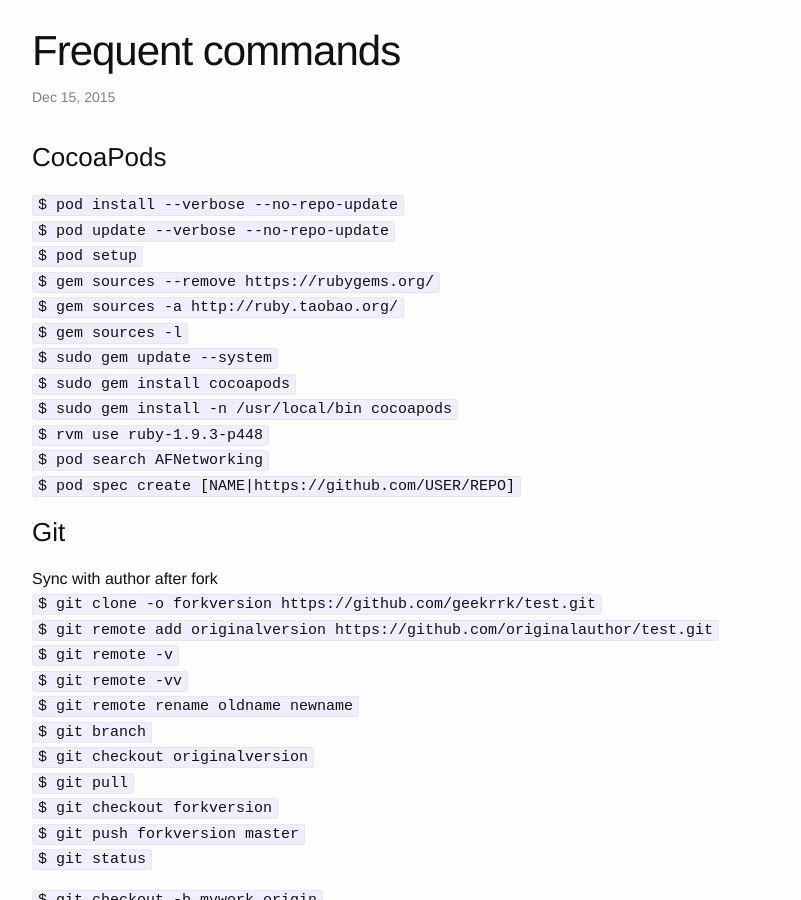
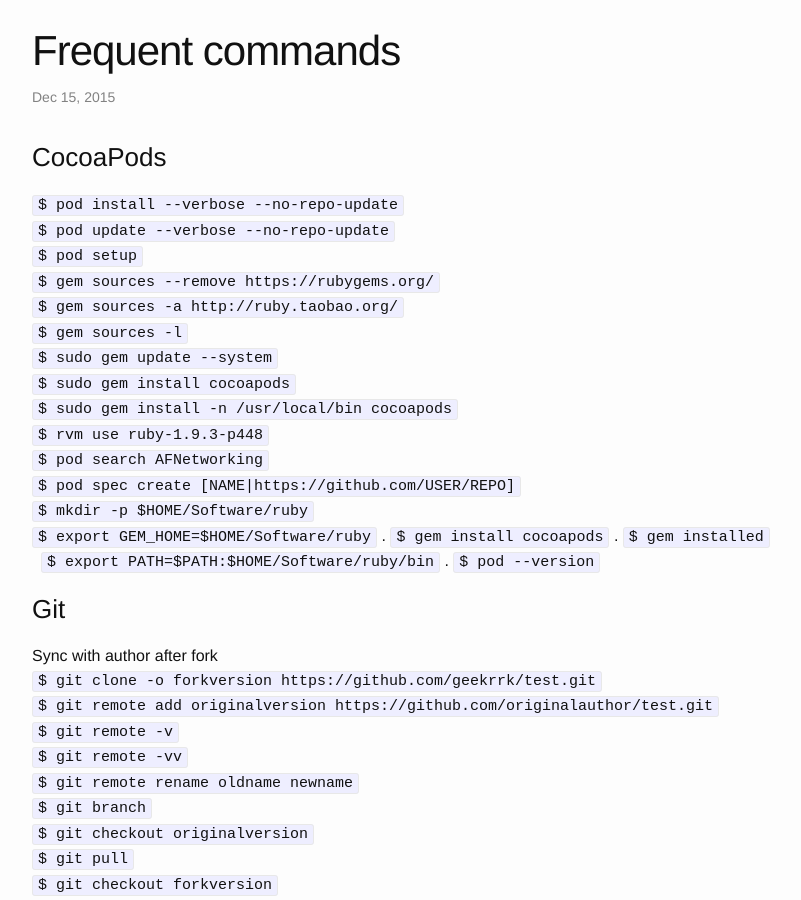
Before and after one commit to GeekRRK/GeekRRK.github.io, a Jekyll site: the page built from _posts/2015-12-15-Frequent commands.md, in a window 1280 px wide and 900 px high. Shown: the whole window, without its empty margins (238-1039 px from the left). Built offline with Jekyll 4.4.1, drawn with Linux system fonts in a browser that asks for light colours.

Commit message:
Update 2015-12-15-Frequent commands.md

```diff
--- a/_posts/2015-12-15-Frequent commands.md
+++ b/_posts/2015-12-15-Frequent commands.md
@@ -16,6 +16,12 @@
 `$ rvm use ruby-1.9.3-p448`
 `$ pod search AFNetworking`
 `$ pod spec create [NAME|https://github.com/USER/REPO]`
+`$ mkdir -p $HOME/Software/ruby`
+`$ export GEM_HOME=$HOME/Software/ruby` .
+`$ gem install cocoapods` .
+`$ gem installed`
+`$ export PATH=$PATH:$HOME/Software/ruby/bin` .
+`$ pod --version`
 
 ### Git
 Sync with author after fork
```
